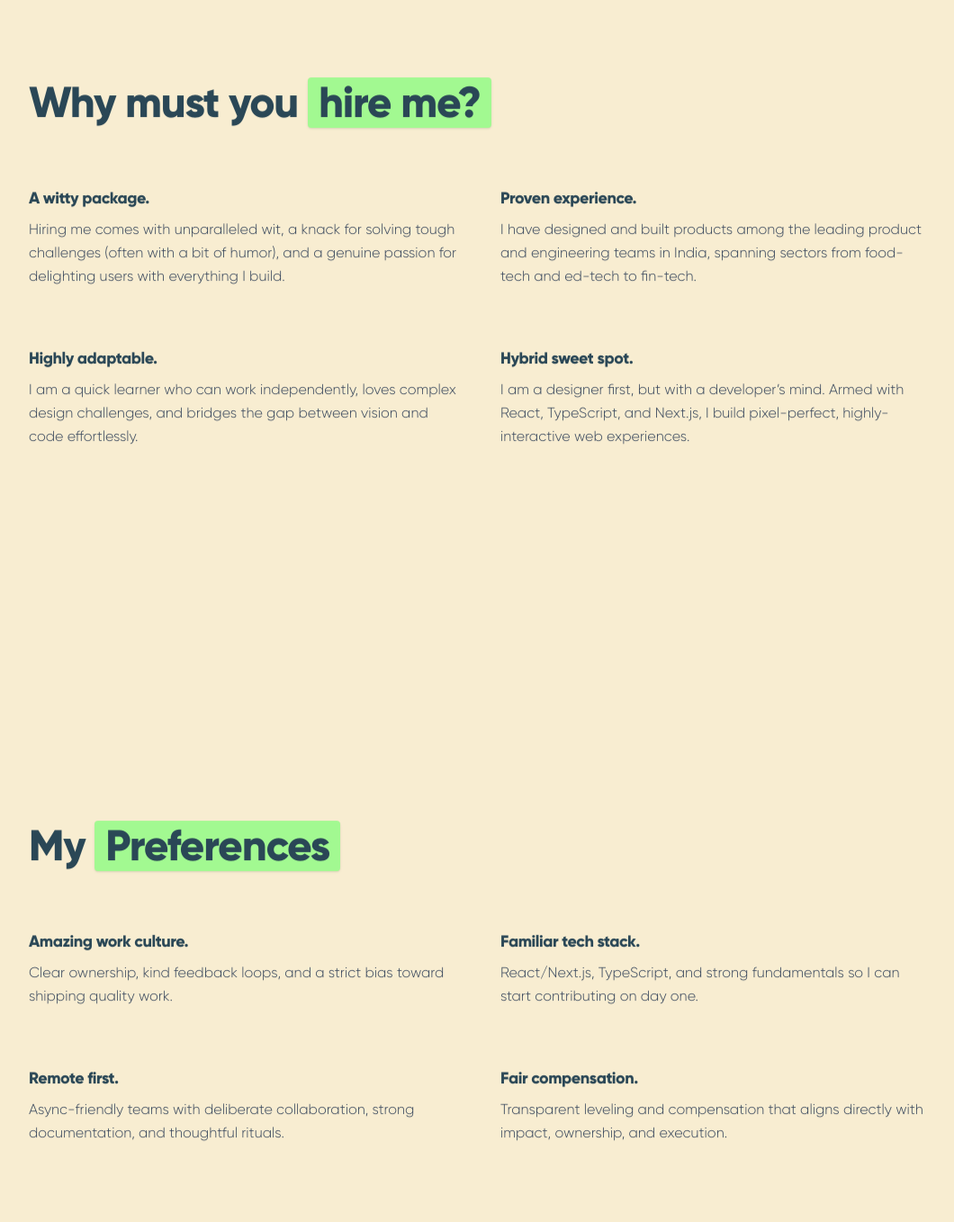
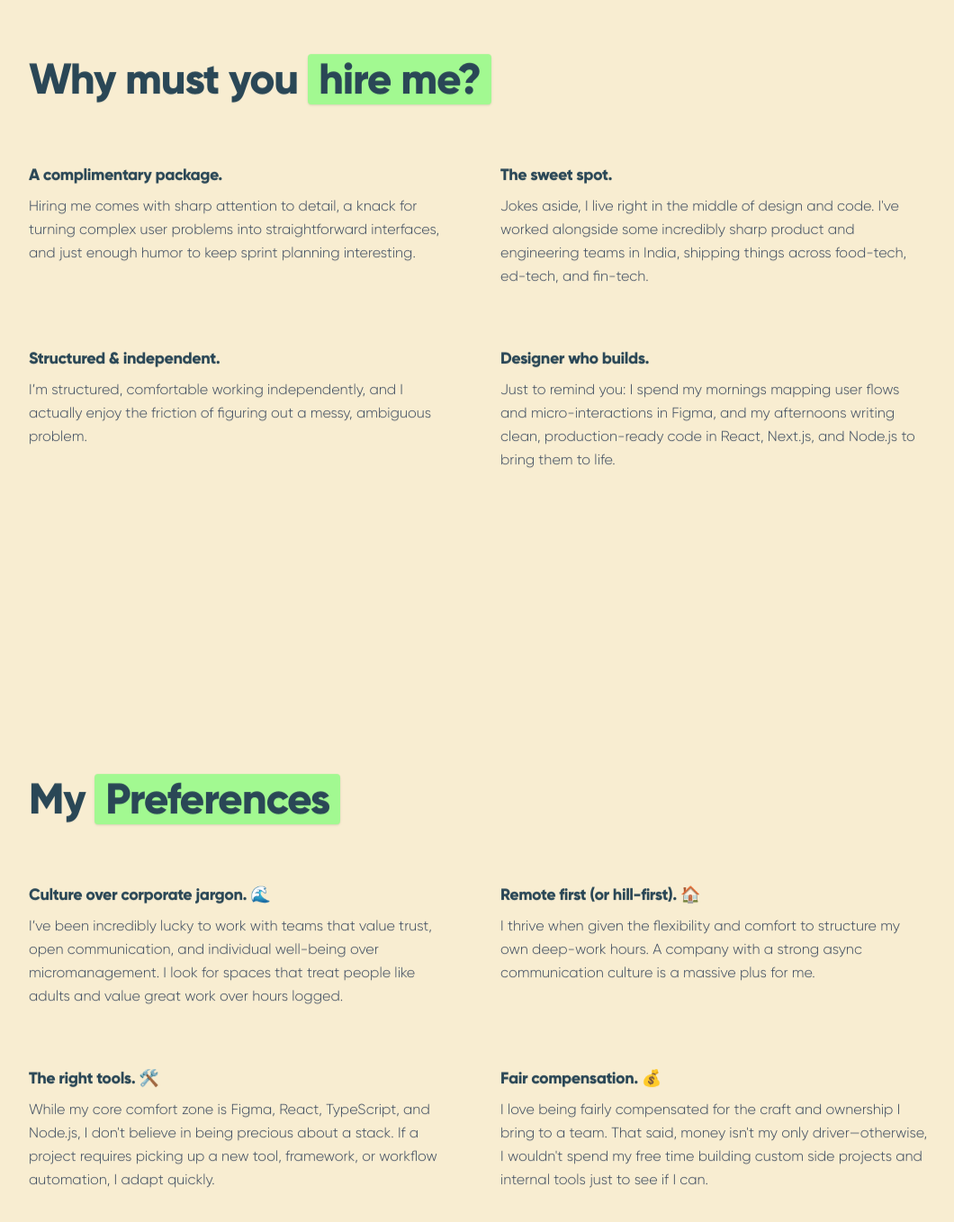
Before and after one commit to DivineDB/DBs-Portfolio-2026, a Next.js app: page /hire-me in a window 1280 px wide. Shown: the part 1641-2999 px from the top of the page at 90% size, without its empty margins (108-1168 px from the left). Built offline with nearby package versions, Linux system fonts and the light colour scheme; a web font is replaced by a local one.

Commit message:
copy: rewrite hire-me page content to align with Design Engineer role

```diff
--- a/src/app/hire-me/page.tsx
+++ b/src/app/hire-me/page.tsx
@@ -357,6 +357,7 @@ export default function HireMePage() {
       </section>
 
       {/* ══ Section 3: Why Hire Me ════════════════════════════════════════════════ */}
+      {/* ══ Section 3: Why Hire Me ════════════════════════════════════════════════ */}
       <section className="min-h-screen px-6 md:px-12 py-24 md:py-0 flex items-center">
         <MotionInView className="mx-auto flex h-full w-full max-w-[1000px] flex-col justify-center">
           <h2 className="text-3xl font-gilroyBold tracking-tight md:text-5xl">
@@ -373,34 +374,34 @@ export default function HireMePage() {
           >
             <motion.div variants={LIST_ITEM}>
               <p className="font-gilroyBold text-lg tracking-tight text-text_primary">
-                A witty package.
+                A complimentary package.
               </p>
               <p className="mt-2 text-base leading-relaxed text-slate-700">
-                Hiring me comes with unparalleled wit, a knack for solving tough challenges (often with a bit of humor), and a genuine passion for delighting users with everything I build.
+                Hiring me comes with sharp attention to detail, a knack for turning complex user problems into straightforward interfaces, and just enough humor to keep sprint planning interesting.
               </p>
             </motion.div>
             <motion.div variants={LIST_ITEM}>
               <p className="font-gilroyBold text-lg tracking-tight text-text_primary">
-                Proven experience.
+                The sweet spot.
               </p>
               <p className="mt-2 text-base leading-relaxed text-slate-700">
-                I have designed and built products among the leading product and engineering teams in India, spanning sectors from food-tech and ed-tech to fin-tech.
+                Jokes aside, I live right in the middle of design and code. I&apos;ve worked alongside some incredibly sharp product and engineering teams in India, shipping things across food-tech, ed-tech, and fin-tech.
               </p>
             </motion.div>
             <motion.div variants={LIST_ITEM}>
               <p className="font-gilroyBold text-lg tracking-tight text-text_primary">
-                Highly adaptable.
+                Structured & independent.
               </p>
               <p className="mt-2 text-base leading-relaxed text-slate-700">
-                I am a quick learner who can work independently, loves complex design challenges, and bridges the gap between vision and code effortlessly.
+                I’m structured, comfortable working independently, and I actually enjoy the friction of figuring out a messy, ambiguous problem.
               </p>
             </motion.div>
             <motion.div variants={LIST_ITEM}>
               <p className="font-gilroyBold text-lg tracking-tight text-text_primary">
-                Hybrid sweet spot.
+                Designer who builds.
               </p>
               <p className="mt-2 text-base leading-relaxed text-slate-700">
-                I am a designer first, but with a developer’s mind. Armed with React, TypeScript, and Next.js, I build pixel-perfect, highly-interactive web experiences.
+                Just to remind you: I spend my mornings mapping user flows and micro-interactions in Figma, and my afternoons writing clean, production-ready code in React, Next.js, and Node.js to bring them to life.
               </p>
             </motion.div>
           </motion.div>
@@ -417,37 +418,34 @@ export default function HireMePage() {
           <div className="mt-16 grid grid-cols-1 gap-x-12 gap-y-16 md:grid-cols-2">
             <div>
               <p className="font-gilroyBold text-lg tracking-tight text-text_primary">
-                Amazing work culture.
+                Culture over corporate jargon. 🌊
               </p>
               <p className="mt-2 text-base leading-relaxed text-slate-700">
-                Clear ownership, kind feedback loops, and a strict bias toward shipping quality work.
+                I’ve been incredibly lucky to work with teams that value trust, open communication, and individual well-being over micromanagement. I look for spaces that treat people like adults and value great work over hours logged.
               </p>
             </div>
             <div>
               <p className="font-gilroyBold text-lg tracking-tight text-text_primary">
-                Familiar tech stack.
+                Remote first (or hill-first). 🏠
               </p>
               <p className="mt-2 text-base leading-relaxed text-slate-700">
-                React/Next.js, TypeScript, and strong fundamentals so I can start contributing on
-                day one.
+                I thrive when given the flexibility and comfort to structure my own deep-work hours. A company with a strong async communication culture is a massive plus for me.
               </p>
             </div>
             <div>
               <p className="font-gilroyBold text-lg tracking-tight text-text_primary">
-                Remote first.
+                The right tools. 🛠️
               </p>
               <p className="mt-2 text-base leading-relaxed text-slate-700">
-                Async-friendly teams with deliberate collaboration, strong documentation, and
-                thoughtful rituals.
+                While my core comfort zone is Figma, React, TypeScript, and Node.js, I don&apos;t believe in being precious about a stack. If a project requires picking up a new tool, framework, or workflow automation, I adapt quickly.
               </p>
             </div>
             <div>
               <p className="font-gilroyBold text-lg tracking-tight text-text_primary">
-                Fair compensation.
+                Fair compensation. 💰
               </p>
               <p className="mt-2 text-base leading-relaxed text-slate-700">
-                Transparent leveling and compensation that aligns directly with impact, ownership,
-                and execution.
+                I love being fairly compensated for the craft and ownership I bring to a team. That said, money isn&apos;t my only driver—otherwise, I wouldn&apos;t spend my free time building custom side projects and internal tools just to see if I can.
               </p>
             </div>
           </div>
```
